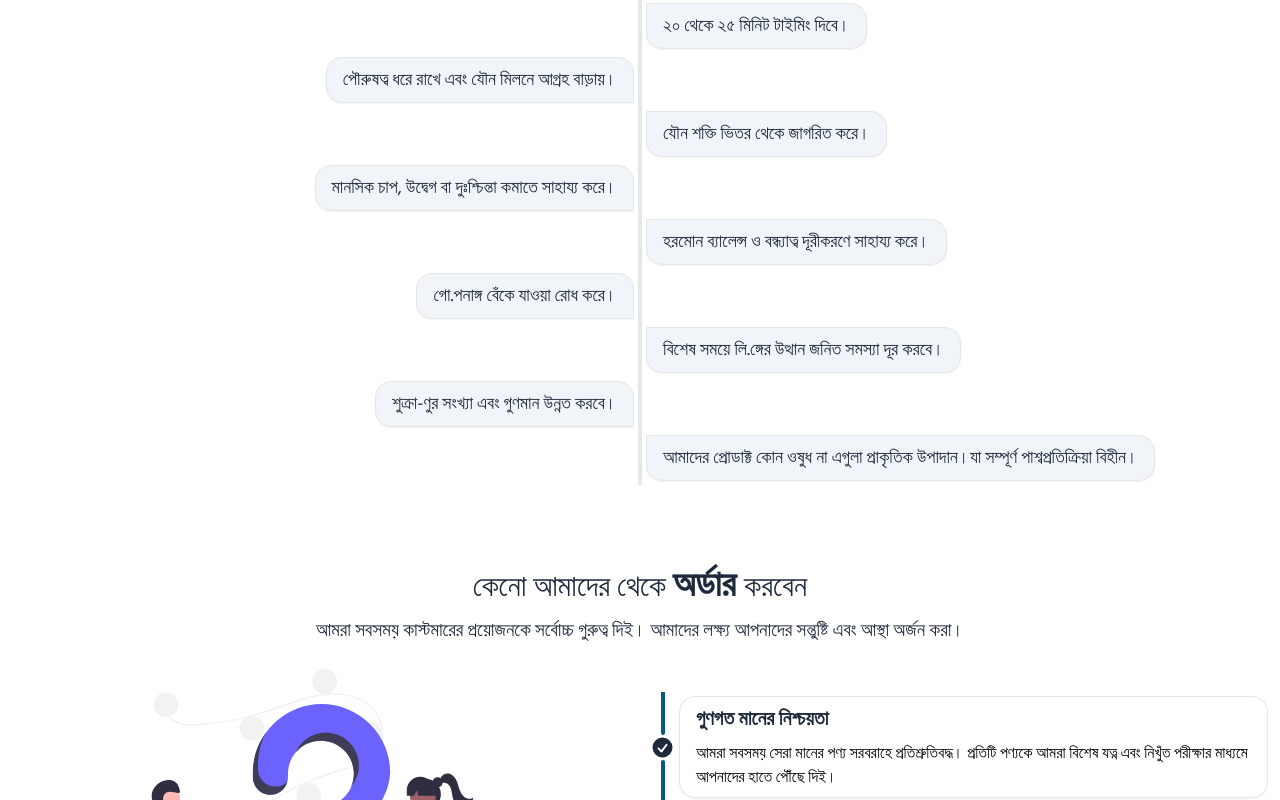
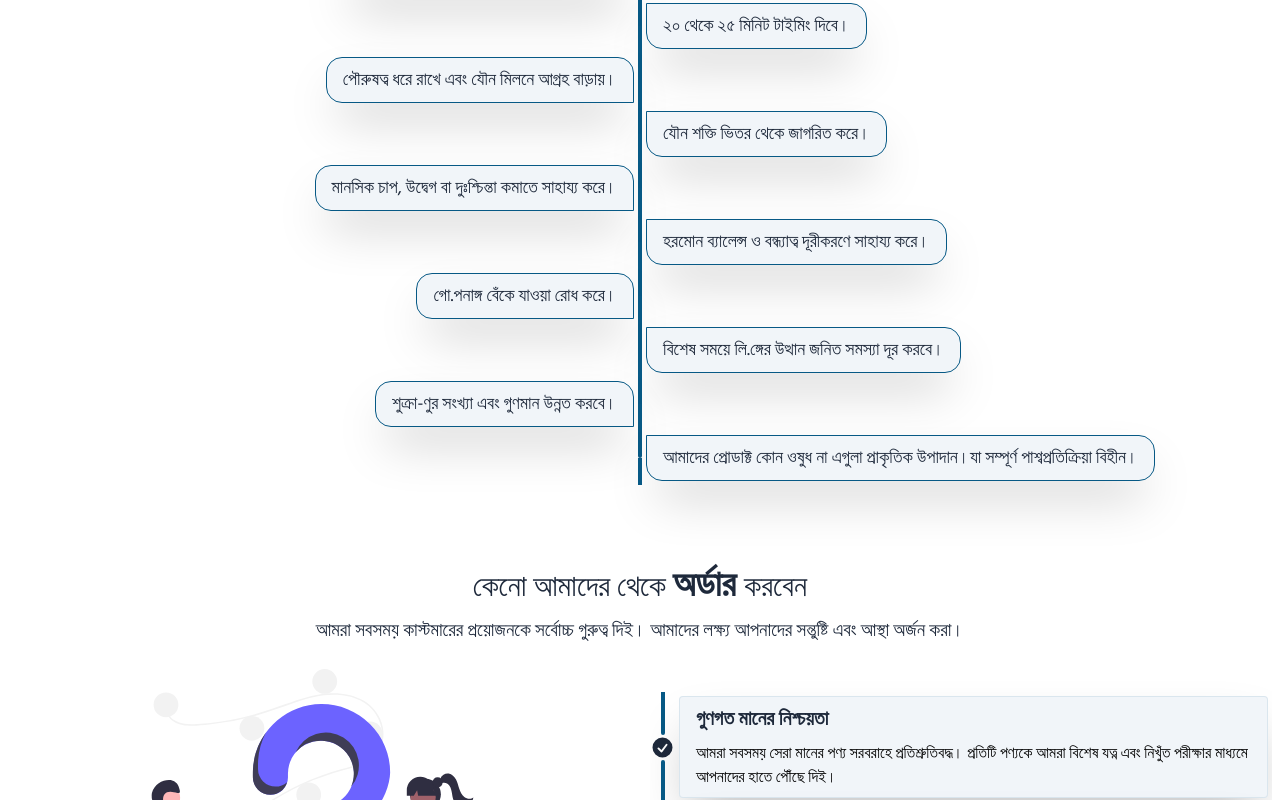
Before and after one commit to abdurrashidkhan/medify, a Next.js app: page / in a window 1280 px wide. Shown: the part 1020-1820 px from the top of the page. Built offline with nearby package versions, Linux system fonts and the light colour scheme; no server answers.

Commit message:
set light themes and chanage same color and background

```diff
--- a/src/app/globals.css
+++ b/src/app/globals.css
@@ -3,14 +3,14 @@
 @tailwind utilities;
 
 :root {
-  --background: #ffffff;
-  --foreground: #171717;
+  --background: #fff;
+  --foreground: #000;
 }
 
 @media (prefers-color-scheme: dark) {
   :root {
-    --background: #0a0a0a;
-    --foreground: #ededed;
+    --background: #fff;
+    --foreground: #000;
   }
 }
 
--- a/src/app/layout.js
+++ b/src/app/layout.js
@@ -20,7 +20,7 @@ export default function RootLayout({ children }) {
   return (
     <html lang="en" suppressHydrationWarning>
       <body
-        className={`${tiroBangla.className} bangla-text ${poppins.className}    antialiased bg-[#fff] text-slate-800`}
+        className={`${tiroBangla.className} ${poppins.className}    antialiased bg-[#fff] text-slate-800`}
       >
         {children}
       </body>
--- a/src/components/BenefitsOfUse/BenefitsOfUse.jsx
+++ b/src/components/BenefitsOfUse/BenefitsOfUse.jsx
@@ -33,17 +33,17 @@ export default function BenefitsOfUse() {
           <ul className="timeline timeline-vertical ">
             {benefit?.map((b, index) => (
               <li>
-                <hr />
+                <hr className="bg-[#075985]" />
                 <div
                   className={
                     index % 2 === 0
-                      ? "timeline-start timeline-box  rounded-br-none  text-lg bg-slate-100"
-                      : "timeline-end timeline-box  rounded-tl-none text-lg bg-slate-100"
+                      ? "timeline-start timeline-box  rounded-br-none  text-lg bg-slate-100 border-[#075985] shadow-2xl"
+                      : "timeline-end timeline-box  rounded-tl-none text-lg bg-slate-100 border-[#075985] shadow-2xl"
                   }
                 >
                   {index % 2 === 0 ? b?.title : b?.title}
                 </div>
-                <hr />
+                <hr className="bg-[#075985]" />
               </li>
             ))}
           </ul>
--- a/src/components/WhyOrderFromUs/WhyOrderFromUs.jsx
+++ b/src/components/WhyOrderFromUs/WhyOrderFromUs.jsx
@@ -79,7 +79,7 @@ export default function WhyOrderFromUs() {
                       />
                     </svg>
                   </div>
-                  <div className="timeline-end timeline-box">
+                  <div className="timeline-end timeline-box bg-slate-100 rounded border border-[#07598518] shadow-2xl">
                     <h2 className="text-xl font-semibold text-start text-slate-800">
                       {data?.title}
                     </h2>
--- a/tailwind.config.mjs
+++ b/tailwind.config.mjs
@@ -1,10 +1,11 @@
 /** @type {import('tailwindcss').Config} */
-export default {
+module.exports = {
   content: [
     "./src/pages/**/*.{js,ts,jsx,tsx,mdx}",
     "./src/components/**/*.{js,ts,jsx,tsx,mdx}",
     "./src/app/**/*.{js,ts,jsx,tsx,mdx}",
   ],
+  darkMode: "class",
   theme: {
     extend: {
       colors: {
```
